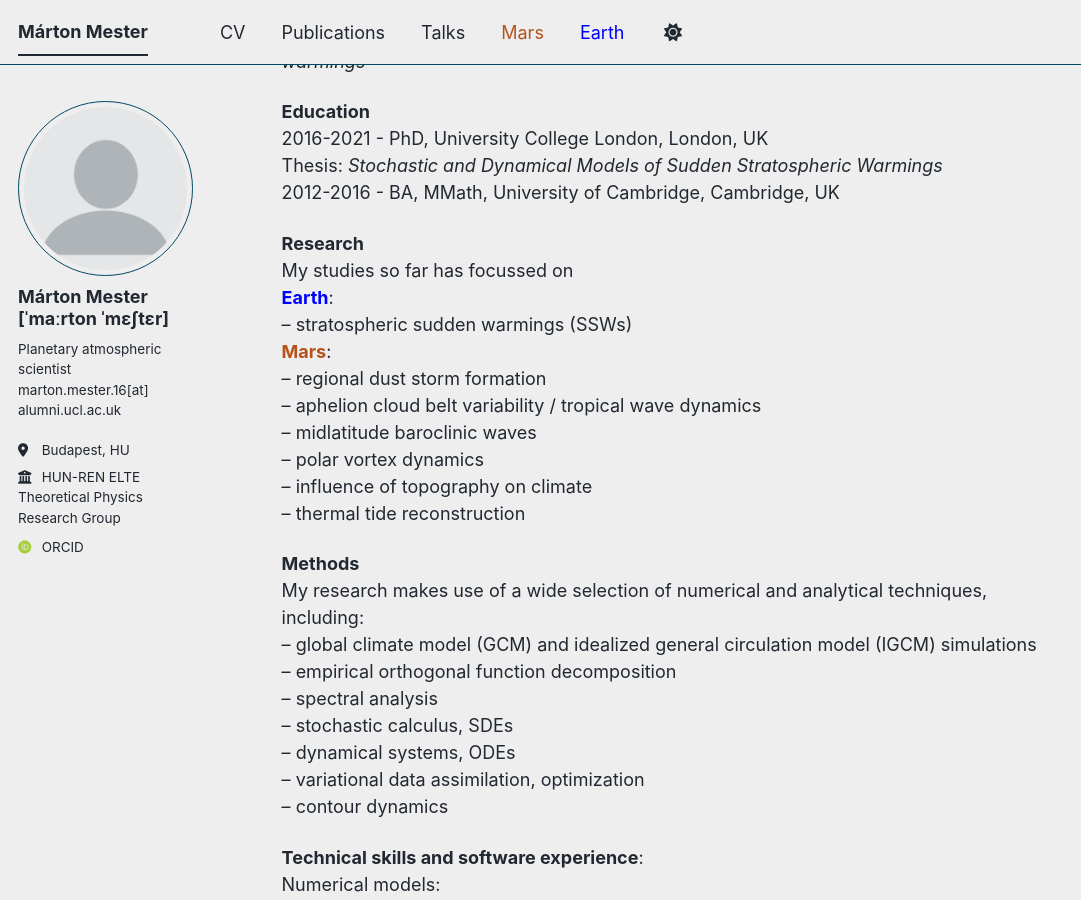
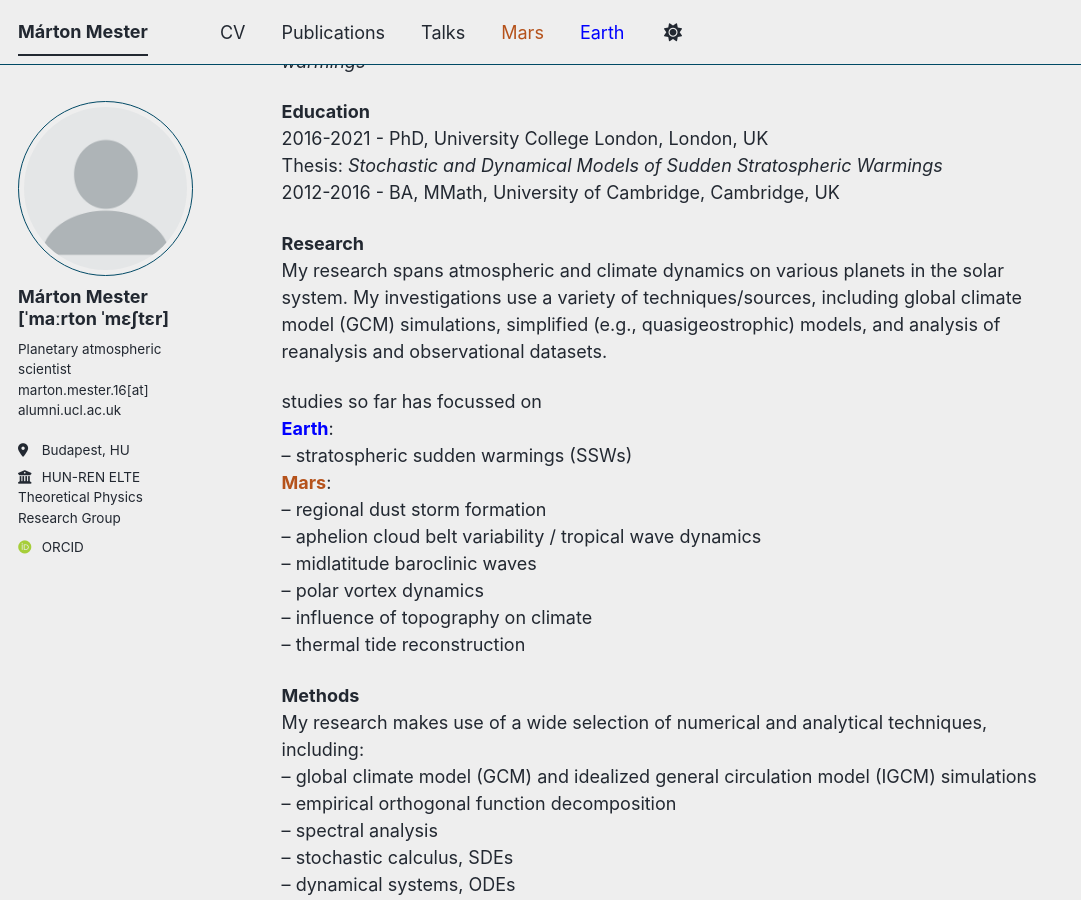
Before and after one commit to thengc6369/thengc6369.github.io, a Jekyll site: the page built from _pages/about.md, in a window 1280 px wide and 900 px high, scrolled down 520 px. Shown: the whole window, without its empty margins (0-1081 px from the left). Built offline with Jekyll 4.4.1, drawn with Linux system fonts in a browser that asks for light colours; some web fonts are replaced; a script bundle is joined from its source files by our own code; library files that are not in the unit come from our copies.

Commit message:
Update about.md

```diff
--- a/_pages/about.md
+++ b/_pages/about.md
@@ -21,9 +21,10 @@
 Thesis: <i> Stochastic and Dynamical Models of Sudden Stratospheric Warmings </i> <br>
 2012-2016 - BA, MMath, University of Cambridge, Cambridge, UK <br>
 
+<b>Research</b> <br>
+My research spans atmospheric and climate dynamics on various planets in the solar system. My investigations use a variety of techniques/sources, including global climate model (GCM) simulations, simplified (e.g., quasigeostrophic) models, and analysis of reanalysis and observational datasets.
 
-<b>Research</b> <br>
-My studies so far has focussed on <br>
+studies so far has focussed on <br>
 <span style="color: blue;"> <b> Earth</b></span>: <br>
 &ndash; stratospheric sudden warmings (SSWs) <br>
 <span style="color: #b5521b;"> <b> Mars</b></span>: <br>
```
